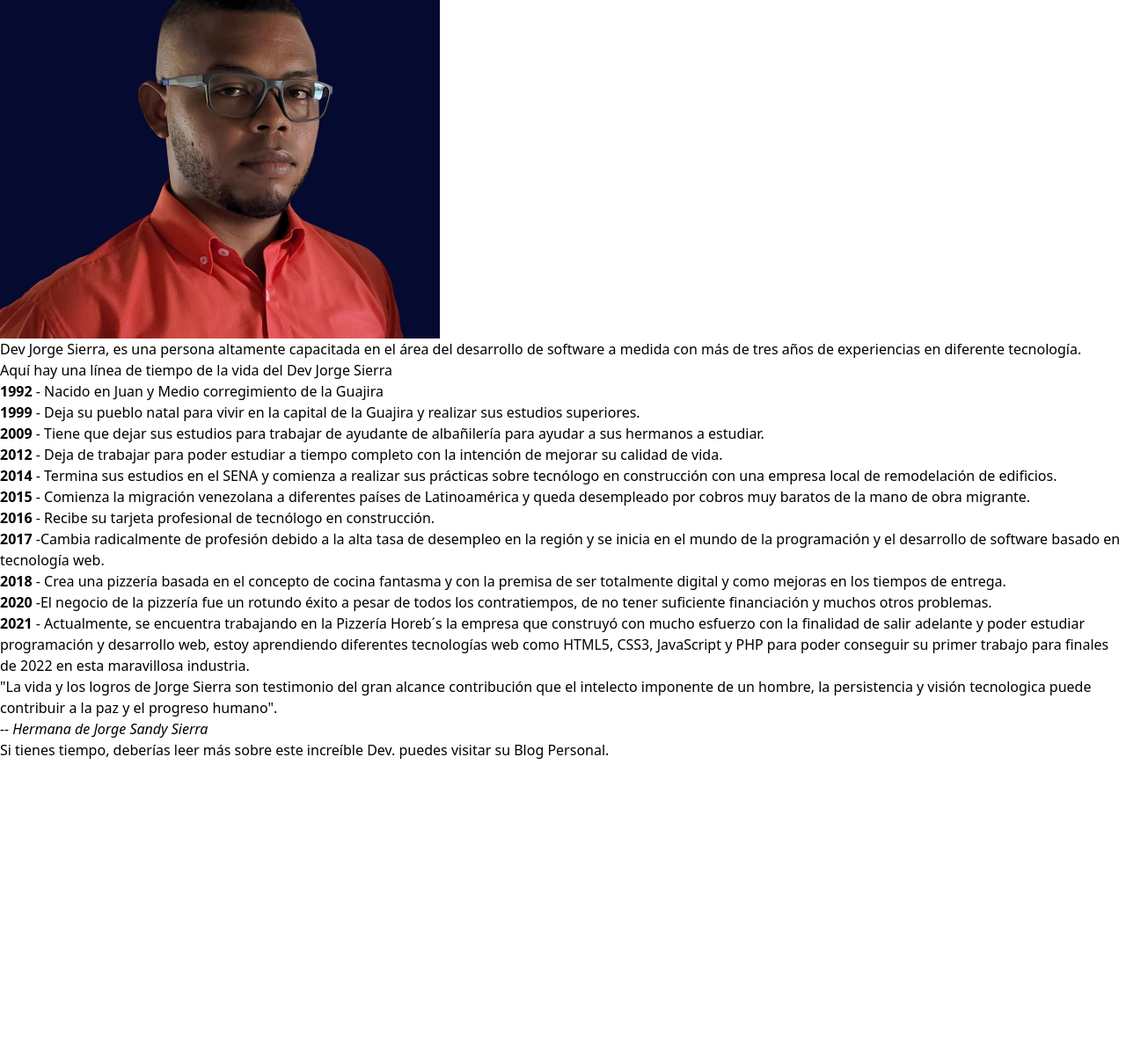
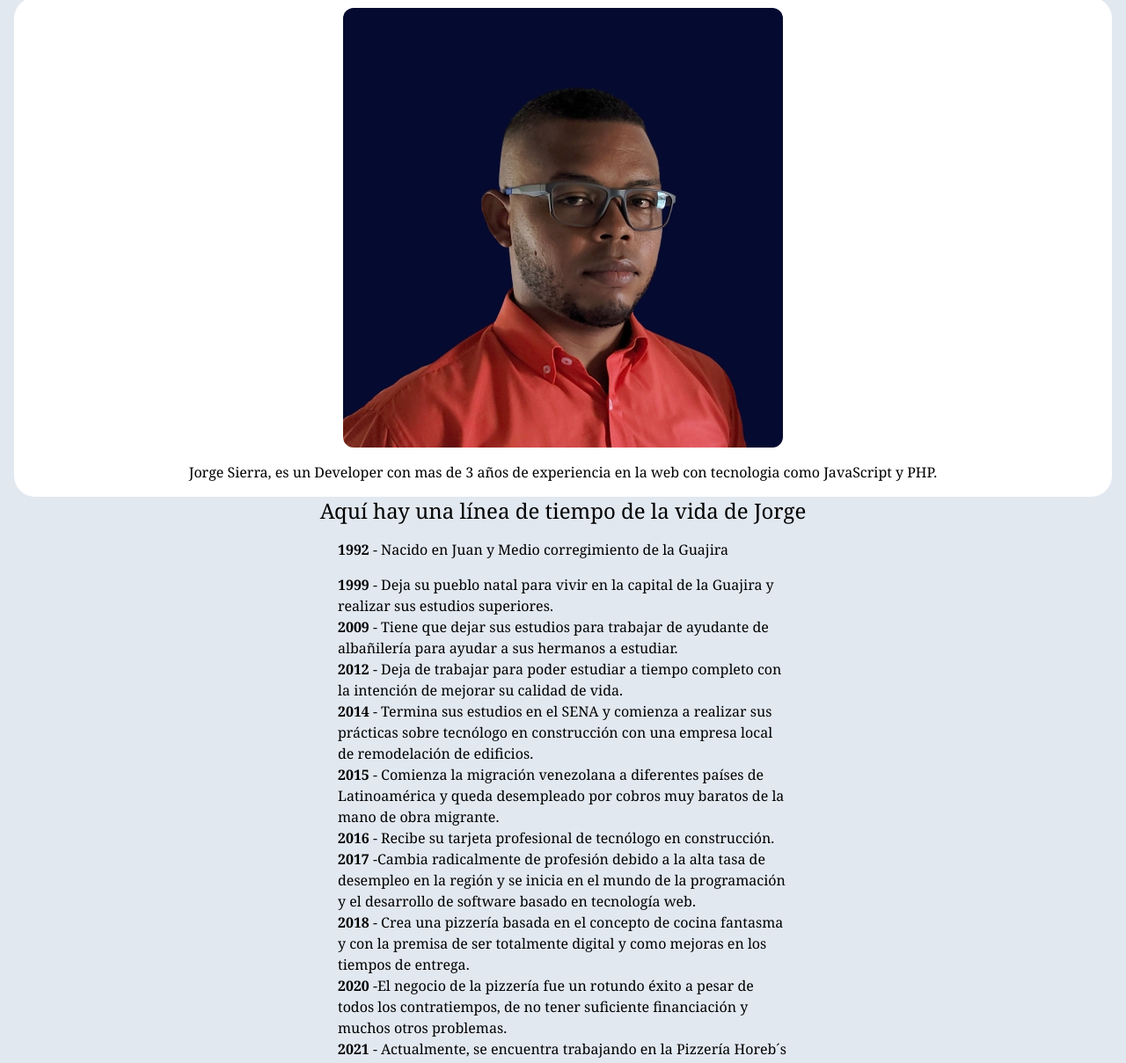
Before and after one commit to jorge-maikel-sierra/pagina-de-tributo, a website: page public/index.html in a window 1280 px wide. Shown: the part 163-1372 px from the top of the page at 88% size. Before the commit the page ends 1028 px from the top, so only its background shows below. Drawn offline with nearby package versions, Linux system fonts and the light colour scheme; files that its build step writes are made by us from their sources.

Commit message:
Realice todos los cambios en el html y termine los estilos css con tailwind css

```diff
--- a/public/index.html
+++ b/public/index.html
@@ -6,22 +6,22 @@
     <meta name="viewport" content="width=device-width, initial-scale=1.0">
     <title>Pagina De Tributo</title>
     <link rel="shortcut icon" href="img/aprobado.png">
-    <link rel="stylesheet" href="styles.css">
+    <link rel="stylesheet" href="style.css">
 </head>
-<body>
-    <main role="main" class="mt-8 p-4 rounded-md">
-        <h1 class="text-white  text-5xl text-center pt-5 bg-slate-100 py-8 bg-red-600">Dev Jorge Sierra</h1>
-        <p class="text-white text-center py-8">Desarrollador Front-end</p>
-        <figure id="img-div">
-          <img id="image" src="../img/jorgesierra.jpg" alt="Dev Jorge Sierra foto de perfil en la redes sociales">
-          <figcaption id="img-caption">
-            Dev Jorge Sierra, es una persona altamente capacitada en el área del desarrollo de software a medida con más de tres años de experiencias en diferente tecnología.
+<body class="font-serif text-base text-center bg-slate-200 m-0">
+    <main role="main" class="my-8 mx-2 p-4 rounded-md bg-slate-200 sm:m-0">
+        <h1 class="text-6xl mb-0 sm:text-5xl sm:leading-6 p-6">Jorge Sierra</h1>
+        <p class="p-6">Developer Front-end</p>
+        <figure id="img-div" class="bg-white p-3 m-0 rounded-3xl">
+          <img id="image" class="max-w-full block h-auto my-0 mx-auto rounded-xl" src="../img/jorgesierra.jpg" alt="Dev Jorge Sierra foto de perfil en la redes sociales">
+          <figcaption class="mt-4 mr-0 mb-1 ml-0">
+            Jorge Sierra, es un Developer con mas de 3 años de experiencia en la web con tecnologia como JavaScript y PHP.
           </figcaption>
         </figure>
         <section id="tribute-info">
-          <h3 id="headline">Aquí hay una línea de tiempo de la vida del Dev Jorge Sierra</h3>
-          <ul>
-            <li><strong>1992</strong> - Nacido en Juan y Medio corregimiento de la Guajira </li>
+          <h2 class="text-2xl">Aquí hay una línea de tiempo de la vida de Jorge</h2>
+          <ul class="max-w-lg mt-0 mr-auto mb-12 ml-auto text-left leading-6">
+            <li class="my-4 mx-0"><strong>1992</strong> - Nacido en Juan y Medio corregimiento de la Guajira </li>
             <li>
               <strong>1999</strong> - Deja su pueblo natal para vivir en la capital de la Guajira y realizar sus estudios superiores.
             </li>
@@ -52,7 +52,7 @@
             <li>
               <strong>2021</strong> - Actualmente, se encuentra trabajando en la Pizzería Horeb´s la empresa que construyó con mucho esfuerzo con la finalidad de salir adelante y poder estudiar programación y desarrollo web, estoy aprendiendo diferentes tecnologías web como HTML5, CSS3, JavaScript y PHP para poder conseguir su primer trabajo para finales de 2022 en esta maravillosa industria.
 
-          <blockquote cite="https://jorgesierra.online">
+          <blockquote cite="https://jorgesierra.online" class="italic max-w-xl mt-0 mr-auto mb-12 ml-auto">
             <p>
                 "La vida y los logros de Jorge Sierra son testimonio del gran alcance
                 contribución que el intelecto imponente de un hombre, la persistencia y
@@ -60,11 +60,11 @@
             </p>
             <cite>-- Hermana de Jorge Sandy Sierra</cite>
           </blockquote>
-          <h3>
-            Si tienes tiempo, deberías leer más sobre este increíble Dev.
+          <h2>
+            Si tienes tiempo, deberías leer más sobre este increíble Developer
              puedes visitar su
-            <a id="tribute-link" href="https://jorgesierra.online" target="_blank">Blog Personal</a>.
-          </h3>
+            <a class="text-lime-500 visited:text-red-600" href="https://jorgesierra.online" target="_blank">Blog Personal</a>.
+          </h2>
         </section>
       </main>
 </body>
--- a/tailwind.config.js
+++ b/tailwind.config.js
@@ -1,6 +1,6 @@
 /** @type {import('tailwindcss').Config} */
 module.exports = {
-  content: ["./src/**/*.{html,js}"],
+  content: ["./public/**/*.{html,js}"],
   theme: {
     extend: {},
   },
```
Also changed, not shown: public/style.css.
